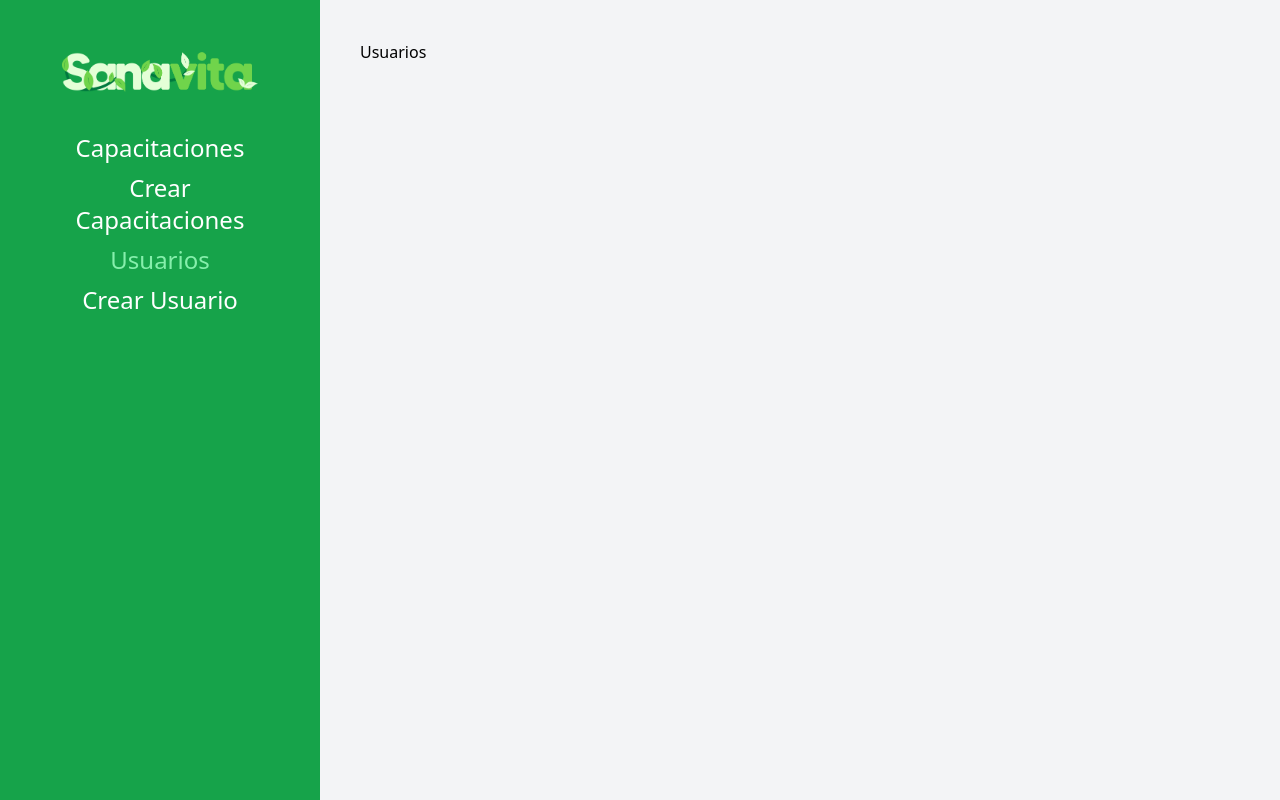
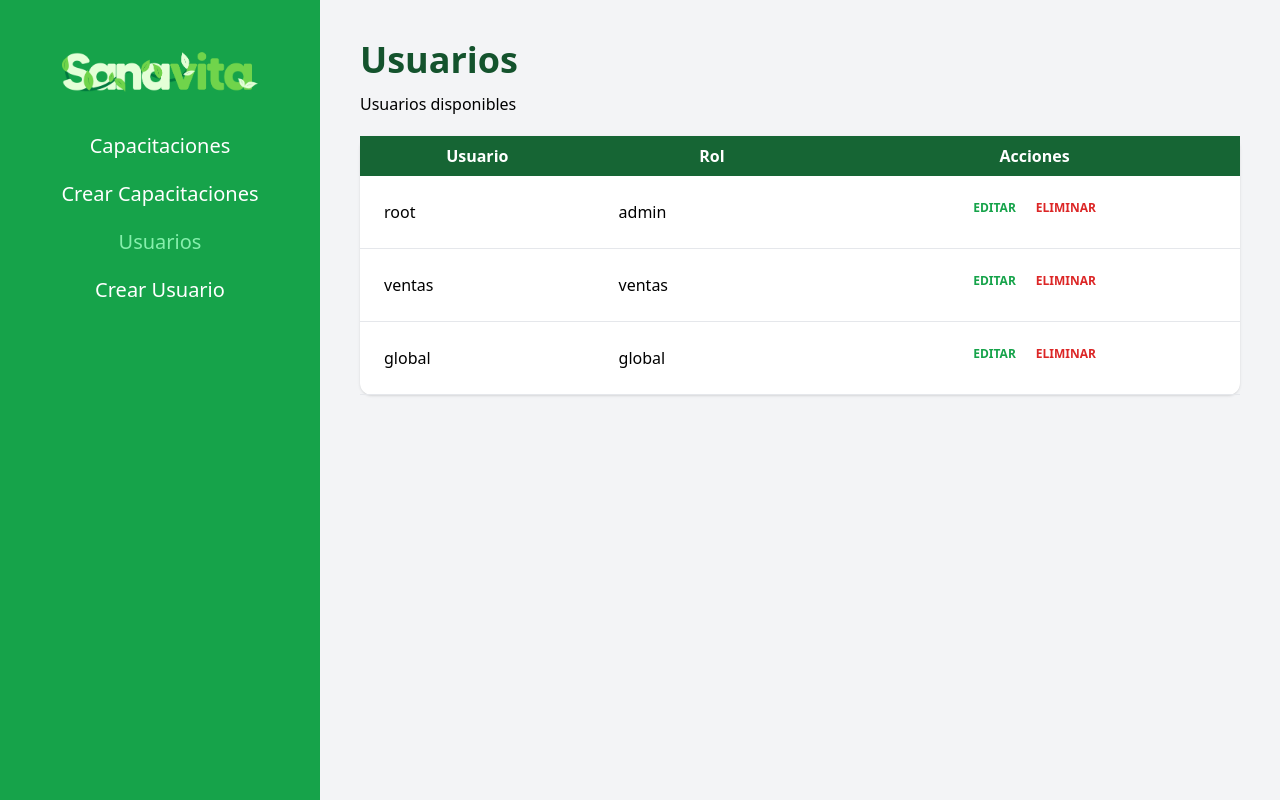
Before and after one commit to camilocodecali/sanavit, a React (Vite) app: page /usuarios in a window 1280 px wide. Built offline with nearby package versions, Linux system fonts and the light colour scheme; data requests are answered from the project's data file.

Commit message:
componente de usuario funcionando consultado usuarios y con interfaz

```diff
--- a/db.json
+++ b/db.json
@@ -2,7 +2,7 @@
   "contenidos": [
     {
       "dia": "1",
-      "titulo": "recetas saludables",
+      "titulo": "recetas saludables finales",
       "descripcion": "Praesent sapien massa, convallis a pellentesque nec",
       "media": "youtube.com",
       "id": 1
@@ -22,28 +22,21 @@
       "dia": 2
     },
     {
-      "id": 4,
-      "titulo": "Miguel",
-      "descripcion": "Praesent sapien massa, convallis a pellentesque nec",
-      "media": "youtube.com",
-      "dia": 2
-    },
-    {
-      "id": 5,
-      "titulo": "Pedro",
-      "descripcion": "Praesent sapien massa, convallis a pellentesque nec",
-      "media": "youtube.com",
-      "dia": 3
-    },
-    {
       "dia": "2",
       "titulo": "Cardio para perder grasa",
       "descripcion": "Aprende cardio para perder grasa",
       "media": "youtube.com",
       "id": 6
+    },
+    {
+      "dia": "2",
+      "titulo": "Yoga para tu vida",
+      "descripcion": "Mejores tips para integrar el Yoga en tu diario vivir.",
+      "media": "youtube.com/yoga",
+      "id": 7
     }
   ],
-  "usuario": [
+  "usuarios": [
     {
       "id": 1,
       "rol": "admin",
--- a/src/components/Layout.jsx
+++ b/src/components/Layout.jsx
@@ -10,16 +10,16 @@ function Layout() {
                 <img className="m-3 mx-auto" src={LogoSanavita} alt="Logo Sanavita" srcSet={LogoSanavita} width="70%"/>
                   <nav className="m-10 text-center">
                     <Link
-                        className={`${location.pathname === '/capacitaciones' ? 'text-green-300' : 'text-white'} text-2xl block mt-2 hover:text-green-300`}
+                        className={`${location.pathname === '/capacitaciones' ? 'text-green-300' : 'text-white'} text-xl block mt-5 hover:text-green-300`}
                         to="/capacitaciones">Capacitaciones</Link>
                     <Link
-                        className={`${location.pathname === '/capacitaciones/nuevo' ? 'text-green-300' : 'text-white'} text-2xl block mt-2 hover:text-green-300`}
+                        className={`${location.pathname === '/capacitaciones/nuevo' ? 'text-green-300' : 'text-white'} text-xl block mt-5 hover:text-green-300`}
                         to="/capacitaciones/nuevo">Crear Capacitaciones</Link>
                     <Link
-                        className={`${location.pathname === '/usuarios' ? 'text-green-300' : 'text-white'} text-2xl block mt-2 hover:text-green-300`}
+                        className={`${location.pathname === '/usuarios' ? 'text-green-300' : 'text-white'} text-xl block mt-5 hover:text-green-300`}
                         to="/usuarios">Usuarios</Link>
                     <Link
-                        className={`${location.pathname === '/usuarios/nuevo' ? 'text-green-300' : 'text-white'} text-2xl block mt-2 hover:text-green-300`}
+                        className={`${location.pathname === '/usuarios/nuevo' ? 'text-green-300' : 'text-white'} text-xl block mt-5 hover:text-green-300`}
                         to="/usuarios/nuevo">Crear Usuario</Link>
                   </nav>
             </aside>
--- /dev/null
+++ b/src/components/Usuario.jsx
@@ -0,0 +1,30 @@
+
+function Usuario({user}) {
+
+  const {id, rol, usuario} = user;
+
+  return (
+    <>
+        <tr className="border-b">
+            <td className="p-6">{usuario}</td>
+            <td className="p-6">{rol}</td>
+            <td className="p-6 flex gap-5 justify-center">
+              <button
+                type="button"
+                className="text-green-600 hover:text-green-700 uppercase font-bold text-xs"
+              >
+                Editar
+              </button>
+              <button
+                type="button"
+                className="text-red-600 hover:text-red-700 uppercase font-bold text-xs"
+              >
+                Eliminar
+              </button>
+            </td>
+          </tr>
+    </>
+  )
+}
+
+export default Usuario;
--- a/src/data/capacitaciones.js
+++ b/src/data/capacitaciones.js
@@ -1,11 +1,11 @@
 export async function obtenerCapacitaciones(){
-    const respuesta = await fetch(import.meta.env.VITE_API_URL)
+    const respuesta = await fetch(import.meta.env.VITE_API_CONTENIDOS_URL)
     const resultado = await respuesta.json()
     return resultado;
 }
 
 export async function obtenerCapacitacion(id){
-    const respuesta = await fetch(`${import.meta.env.VITE_API_URL}/${id}`)
+    const respuesta = await fetch(`${import.meta.env.VITE_API_CONTENIDOS_URL}/${id}`)
     const resultado = await respuesta.json()
     return resultado;
 }
@@ -13,7 +13,7 @@ export async function obtenerCapacitacion(id){
 export async function agregarCapacitaciones(datos){
 
     try {
-        const respuesta = await fetch(import.meta.env.VITE_API_URL, {
+        const respuesta = await fetch(import.meta.env.VITE_API_CONTENIDOS_URL, {
             method: 'POST',
             body: JSON.stringify(datos),
             headers: {
@@ -29,7 +29,7 @@ export async function agregarCapacitaciones(datos){
 
 export async function actualizarContenido(id, datos){
     try {
-        const respuesta = await fetch(`${import.meta.env.VITE_API_URL}/${id}`, {
+        const respuesta = await fetch(`${import.meta.env.VITE_API_CONTENIDOS_URL}/${id}`, {
             method: 'PUT',
             body: JSON.stringify(datos),
             headers: {
@@ -46,7 +46,7 @@ export async function actualizarContenido(id, datos){
 
 export async function elminarContenido(id){
     try {
-        const respuesta = await fetch(`${import.meta.env.VITE_API_URL}/${id}`, {
+        const respuesta = await fetch(`${import.meta.env.VITE_API_CONTENIDOS_URL}/${id}`, {
             method: 'DELETE',
         })
         await respuesta.json()
--- /dev/null
+++ b/src/data/usuarios.js
@@ -0,0 +1,5 @@
+export async function obtenerUsuarios(){
+    const respuesta = await fetch(import.meta.env.VITE_API_USUARIOS_URL)
+    const resultado = await respuesta.json()
+    return resultado;
+}
--- a/src/main.jsx
+++ b/src/main.jsx
@@ -4,7 +4,7 @@ import './index.css'
 import { createBrowserRouter, RouterProvider} from 'react-router-dom'
 import Layout from './components/Layout'
 import Login from './pages/Login'
-import Usuarios from './pages/Usuarios'
+import Usuarios, {loader as usuariosLoader} from './pages/Usuarios'
 import NuevoUsuario from './pages/NuevoUsuario'
 import Capacitaciones, { loader as capacitacionesLoader } from './pages/Capacitaciones'
 import NuevaCapacitacion, {action as nuevoClienteAction} from './pages/NuevaCapacitacion'
@@ -24,7 +24,8 @@ const router = createBrowserRouter([
     children:[
       {
         path: '/usuarios',
-        element: <Usuarios />
+        element: <Usuarios />,
+        loader: usuariosLoader
       },
       {
         path: '/usuarios/nuevo',
--- a/src/pages/Capacitaciones.jsx
+++ b/src/pages/Capacitaciones.jsx
@@ -16,10 +16,10 @@ function Capacitaciones() {
       <p className="mt-3">Capacitaciones disponibles</p>
 
       {contenidos.length ? (
-        <table className="w-full bg-white shadow mt-5 table-auto">
+        <table className="w-full bg-white shadow mt-5 table-auto rounded-xl">
           <thead className="bg-green-800 text-white">
             <tr>
-              <th className="p-2">Capacitacion</th>
+              <th className="p-2">Capacitación</th>
               <th className="p-2">Descripción</th>
               <th className="p-2">Día</th>
               <th className="p-2">Acciones</th>
--- a/src/pages/NuevoUsuario.jsx
+++ b/src/pages/NuevoUsuario.jsx
@@ -1,6 +1,26 @@
+import { useNavigate } from "react-router-dom"
+
 function NuevoUsuario() {
+  const navigate = useNavigate();
+
+
   return (
-    <div>NuevoUsuario</div>
+    <>
+      <h1 className="font-black text-4xl text-green-900">Nuevo Usuario</h1>
+      <p className="mt-3">
+        Llena todos los campos para registrar un usuario.
+      </p>
+
+      <div className="flex justify-end">
+        <button
+          className="bg-green-800 text-white px-6 py-2 font-bold uppercase rounded-xl"
+          onClick={()=> navigate('/usuarios')}
+        >
+          Volver
+        </button>
+
+      </div>
+    </>
   )
 }
 
--- a/src/pages/Usuarios.jsx
+++ b/src/pages/Usuarios.jsx
@@ -1,8 +1,39 @@
+import { useLoaderData } from "react-router-dom";
+import Usuario from "../components/Usuario"
+import { obtenerUsuarios } from "../data/usuarios"
+
+export function loader(){
+  const users = obtenerUsuarios();
+  return users;
+}
+
+function Usuarios() {
+  const users = useLoaderData();
+
+  return (
+    <>
+      <h1 className="font-black text-4xl text-green-900">Usuarios</h1>
+      <p className="mt-3">Usuarios disponibles</p>
+
+      <table className="w-full bg-white shadow mt-5 table-auto rounded-xl">
+        <thead className="bg-green-800 text-white">
+          <tr>
+            <th className="p-2">Usuario</th>
+            <th className="p-2">Rol</th>
+            <th className="p-2">Acciones</th>
+          </tr>
+        </thead>
+        <tbody>
+          {users.map((user)=>(
+            <Usuario user={user} key={user.id} />
+          ))}
+
+        </tbody>
+      </table>
 
 
-function Usuarios() {
-  return (
-    <div>Usuarios</div>
+
+    </>
   )
 }
 
```
Also changed, not shown: 1 other file (tests, documents, lock files or other folders).
